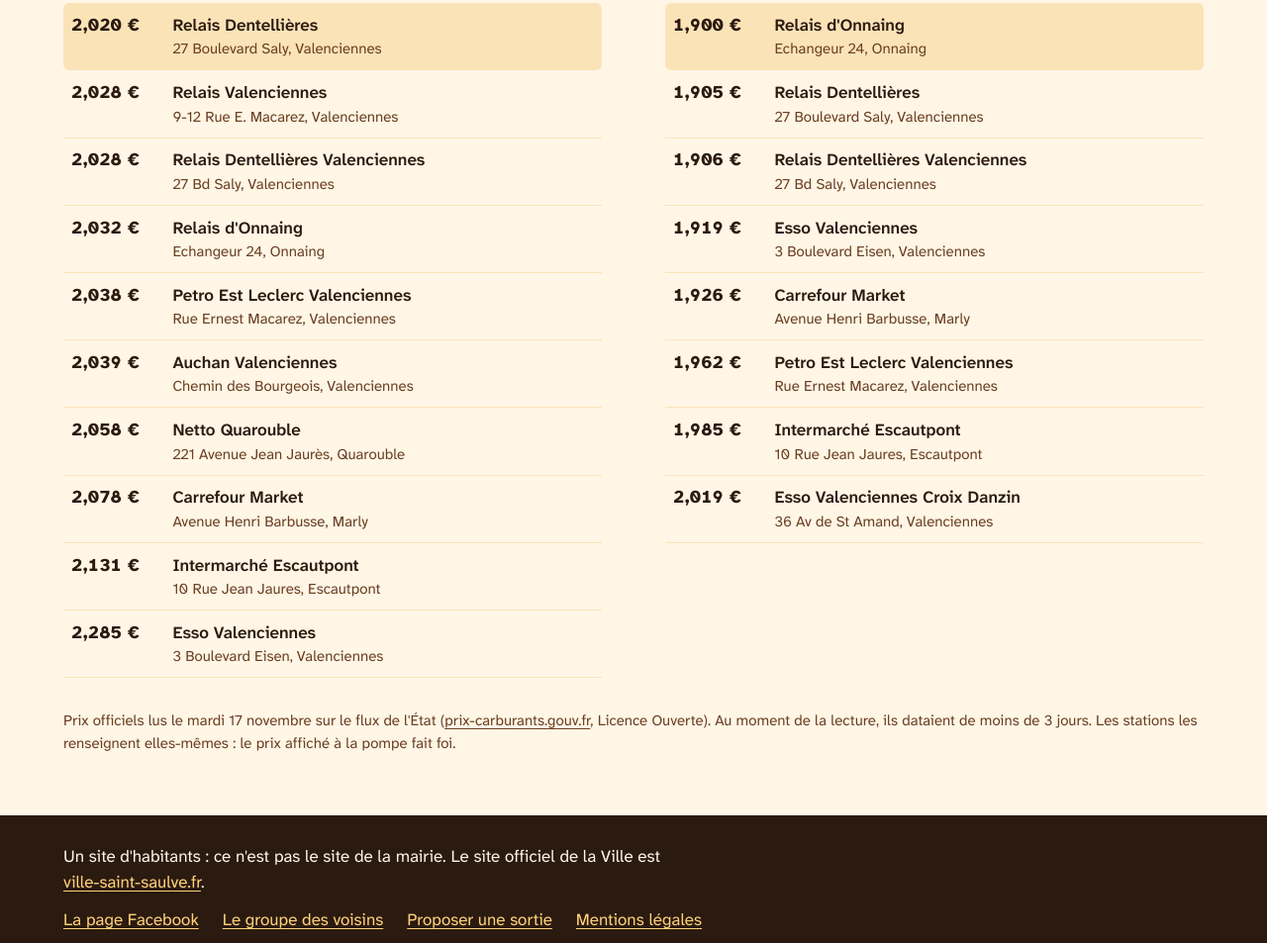
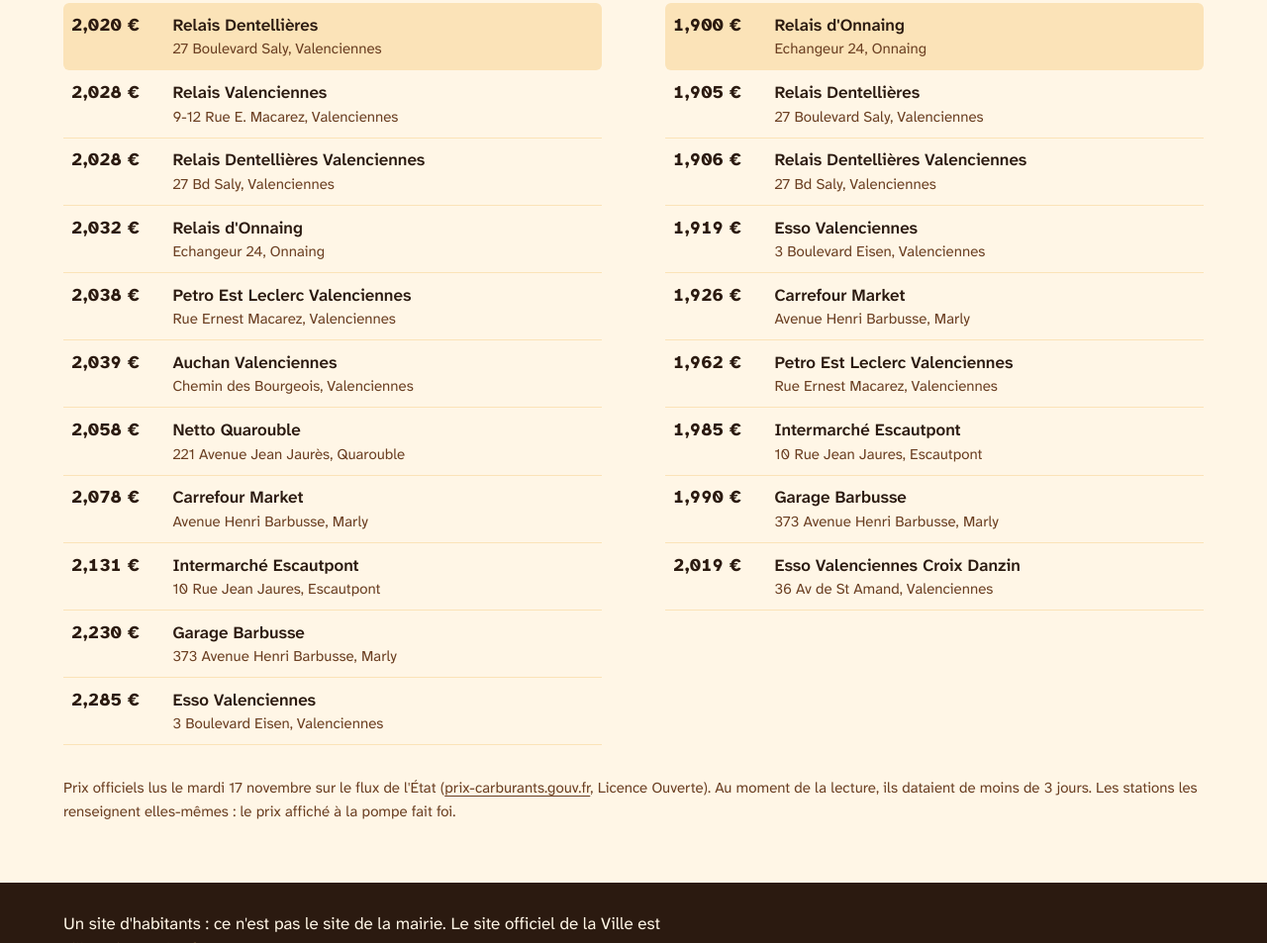
Before and after one commit to saint-saulve-au-quotidien/saint-saulve-au-quotidien.github.io, a plain HTML site: page carburants/index.html in a window 1280 px wide. Shown: the part 408-1361 px from the top of the page at 99% size. Drawn offline with Linux system fonts and the light colour scheme.

Commit message:
Mise à jour du site

```diff
--- a/carburants/index.html
+++ b/carburants/index.html
@@ -113,6 +113,10 @@
           <span class="station-nom">Intermarché Escautpont<small>10 Rue Jean Jaures, Escautpont</small></span>
         </li>
         <li class="station">
+          <span class="station-prix">2,230 €</span>
+          <span class="station-nom">Garage Barbusse<small>373 Avenue Henri Barbusse, Marly</small></span>
+        </li>
+        <li class="station">
           <span class="station-prix">2,285 €</span>
           <span class="station-nom">Esso Valenciennes<small>3 Boulevard Eisen, Valenciennes</small></span>
         </li>
@@ -150,6 +154,10 @@
           <span class="station-nom">Intermarché Escautpont<small>10 Rue Jean Jaures, Escautpont</small></span>
         </li>
         <li class="station">
+          <span class="station-prix">1,990 €</span>
+          <span class="station-nom">Garage Barbusse<small>373 Avenue Henri Barbusse, Marly</small></span>
+        </li>
+        <li class="station">
           <span class="station-prix">2,019 €</span>
           <span class="station-nom">Esso Valenciennes Croix Danzin<small>36 Av de St Amand, Valenciennes</small></span>
         </li>
--- a/donnees.json
+++ b/donnees.json
@@ -203,7 +203,10 @@
     "address": "373 Avenue Henri Barbusse",
     "id": 59770003,
     "postcode": "59770",
-    "prices": {},
+    "prices": {
+     "e10": 1.99,
+     "gazole": 2.23
+    },
     "town": "Marly"
    },
    {
```
